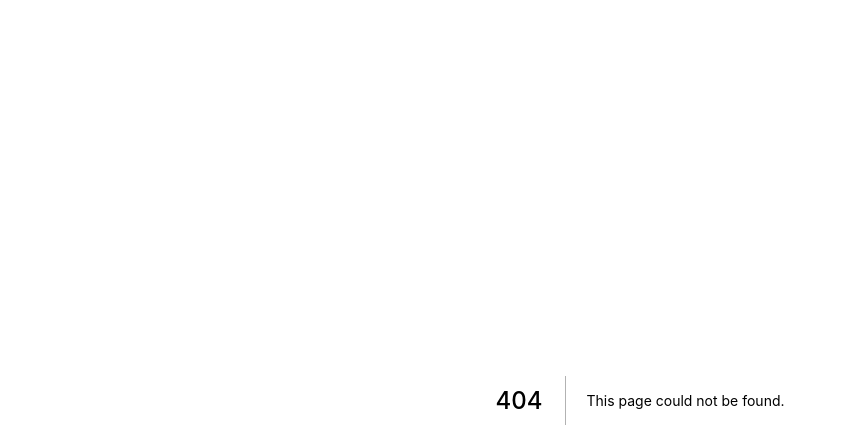
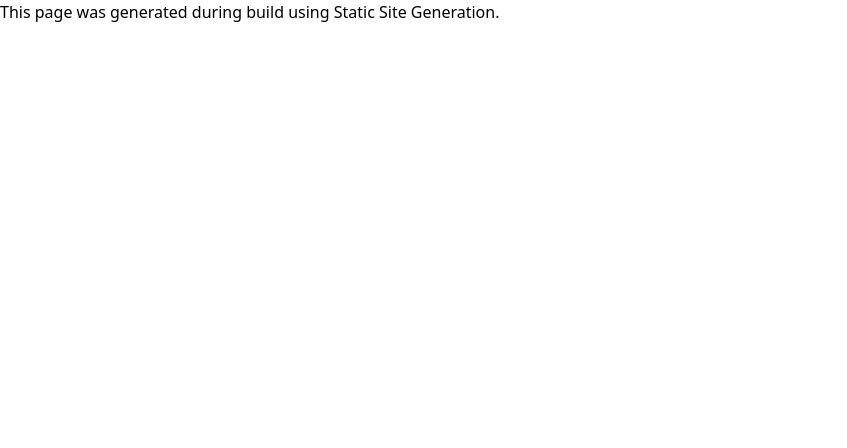
Before and after one commit to shin-sforzando/etude-next, a Next.js app: page /ssg in a window 1280 px wide. Before the commit this address had no page. Shown: the top 448 px of the page, without its empty margins (0-847 px from the left). Built offline with nearby package versions, Linux system fonts and the light colour scheme.

Commit message:
feat: :+1:  add SSG

```diff
--- /dev/null
+++ b/pages/ssg.tsx
@@ -0,0 +1,18 @@
+import { NextPage } from "next";
+import Head from "next/head";
+
+type SSGProps = {}
+
+const SSG: NextPage<SSGProps> = () => {
+  return (<div>
+    <Head>
+      <title>Static Site Generation</title>
+      <link rel="icon" href="/favicon.ico" />
+    </Head>
+    <main>
+      <p>This page was generated during build using Static Site Generation.</p>
+    </main>
+  </div>);
+}
+
+export default SSG;
```
